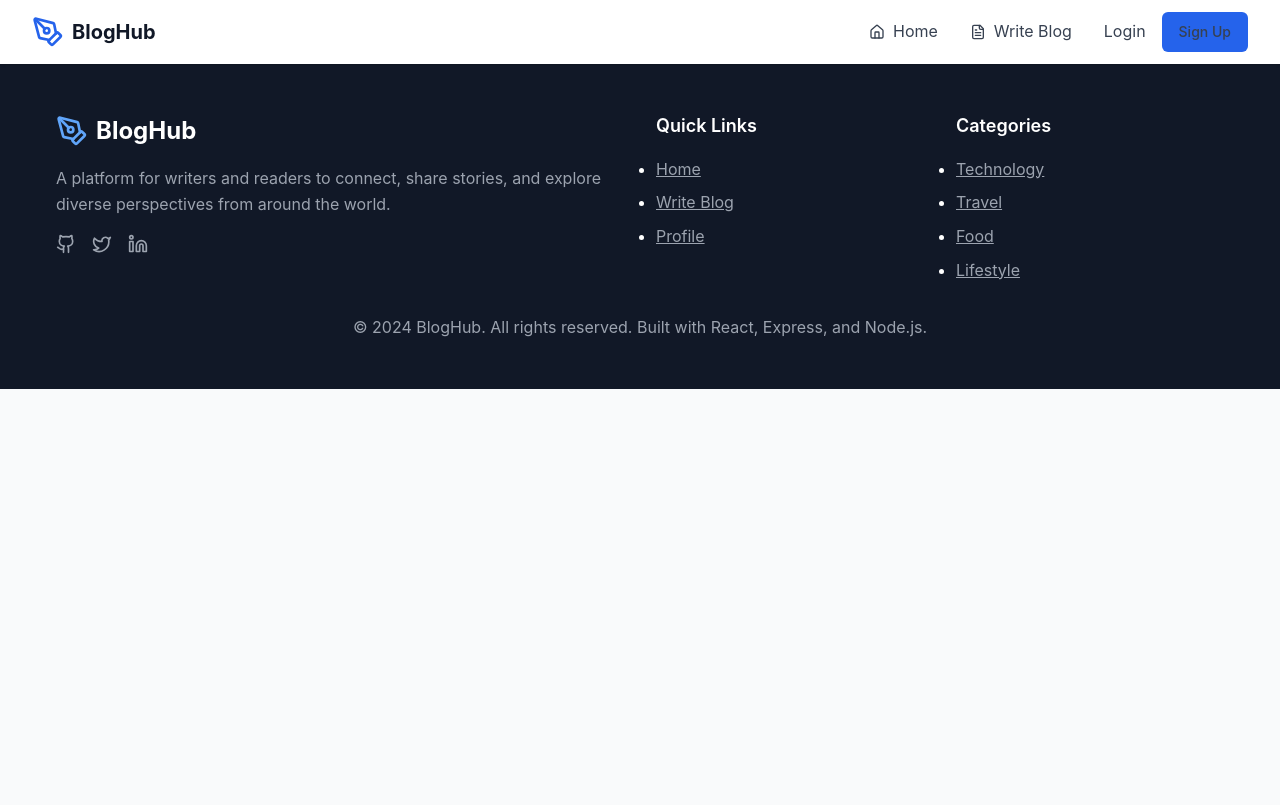
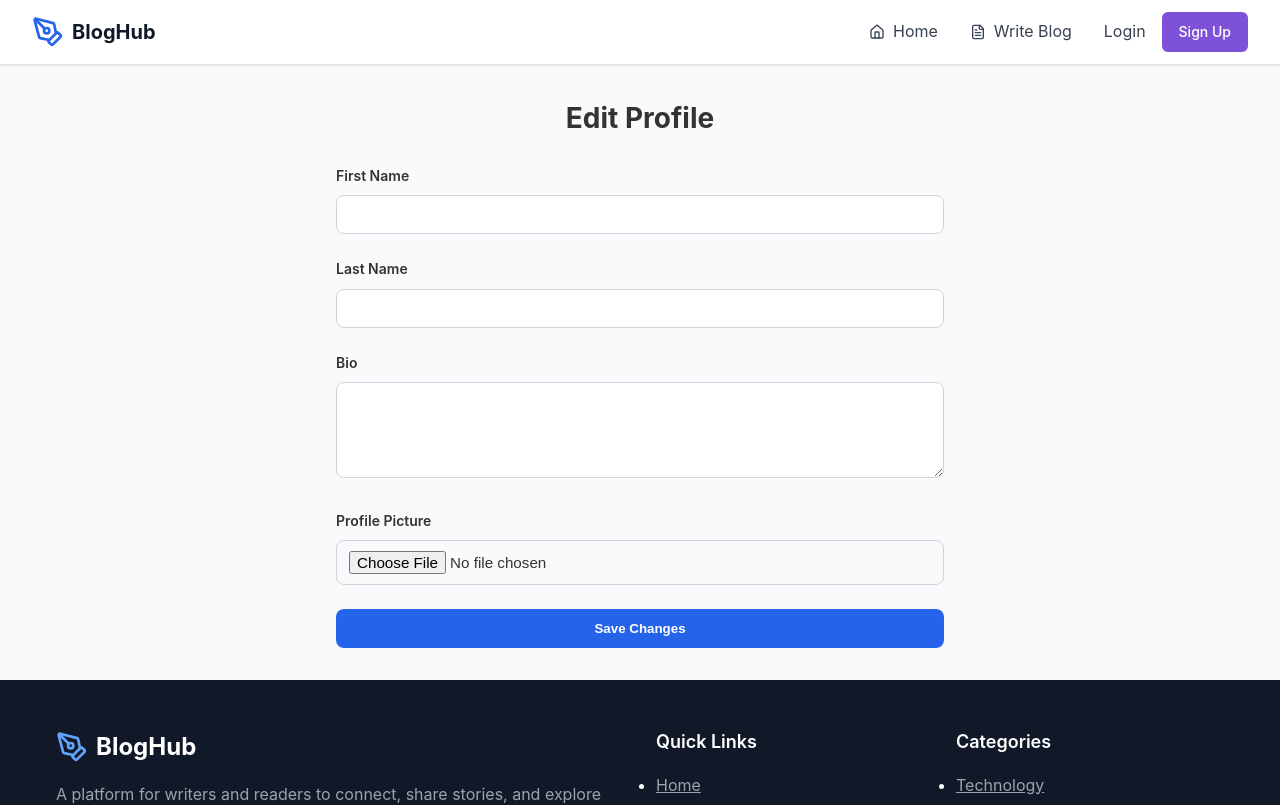
Before and after one commit to Kartik-Acer/Blogging_Platform, a React (Create React App) app in the folder frontend/: page /EditProfile in a window 1280 px wide. Shown: the top 805 px of the page. Built offline with nearby package versions, Linux system fonts and the light colour scheme; no server answers.

Commit message:
added editProfile funtionality

```diff
--- a/frontend/src/App.js
+++ b/frontend/src/App.js
@@ -10,6 +10,7 @@ import CreateBlog from "./pages/CreateBlog"
 import EditBlog from "./pages/EditBlog"
 import BlogDetail from "./pages/BlogDetail"
 import AdminDashboard from "./pages/AdminDashboard"
+import EditProfile from "./pages/EditProfile"
 import './App.css';
 
 
@@ -34,6 +35,7 @@ function App() {
               <Route path="/register" element={<Register/>}/>
               <Route path="/login" element={<Login/>}/>
               <Route path="/profile" element={<Profile/>}/>
+              <Route path="/EditProfile" element={<EditProfile/>}/>
               <Route path="/blog/:id" element={<BlogDetail />} />
               <Route path="/create-blog" element={<CreateBlog />} />
               <Route path="/edit-blog/:id" element={<EditBlog />} />
--- a/frontend/src/component/Navbar.js
+++ b/frontend/src/component/Navbar.js
@@ -112,7 +112,7 @@ const Navbar = () => {
                 <Link to="/login" className="text-gray-700 hover:text-blue-600 transition-colors">
                   Login
                 </Link>
-                <Link to="/register" className="btn btn-primary">
+                <Link to="/register" className="btn btn-SignUp">
                   Sign Up
                 </Link>
               </div>
@@ -153,14 +153,17 @@ const Navbar = () => {
                 <span>Write Blog</span>
               </Link>
 
+              { isAmin ? (
               <Link
-                to="/admin"
+                to="/adminDashboard"
                 className="flex items-center space-x-2 px-3 py-2 text-gray-700 hover:text-blue-600"
                 onClick={() => setIsMenuOpen(false)}
               >
                 <BarChart3 className="h-4 w-4" />
                 <span>Analytics</span>
-              </Link>
+              </Link> ) : (
+                 <></>
+              )}
 
               {/* Mobile Authentication Section */}
               {isAuthenticated ? (
--- /dev/null
+++ b/frontend/src/pages/EditProfile.js
@@ -0,0 +1,147 @@
+"use client"
+
+import { useState, useEffect } from "react"
+import { useNavigate } from "react-router-dom"
+import { getProfile, updateProfile } from "../services/api"
+import "../styles/EditProfile.css"
+
+const EditProfile = () => {
+  const navigate = useNavigate()
+  const [formData, setFormData] = useState({
+    firstName: "",
+    lastName: "",
+    bio: "",
+    avatar: ""
+  })
+  const [loading, setLoading] = useState(false)
+  const [avtarFile, setAvtarFile] = useState(null)
+
+  useEffect(() => {
+    getProfile()
+      .then((res) => {
+        const user = res.data
+        setFormData({
+          firstName: user.firstName || "",
+          lastName: user.lastName || "",
+          bio: user.bio || "",
+          avatar: user.avatar || ""
+        })
+      })
+      .catch((err) => console.error("Error fetching profile", err))
+  }, [])
+
+  const handleChange = (e) => {
+    setFormData({ ...formData, [e.target.name]: e.target.value })
+  }
+
+  const handleImageUpload = (e) => {
+    const file = e.target.files[0]
+    if (file) {
+      setAvtarFile(file)
+      setFormData({ ...formData, avatar: URL.createObjectURL(file) })
+    }
+  }
+
+  const handleSubmit = async (e) => {
+    e.preventDefault()
+    setLoading(true)
+    try {
+      const data = new FormData()
+      data.append("firstName", formData.firstName)
+      data.append("lastName", formData.lastName)
+      data.append("bio", formData.bio)
+      if (avtarFile) data.append("avatar", avtarFile)
+
+      await updateProfile(data, {
+        headers: {
+          "Content-Type": "multipart/form-data",
+        },
+      })
+
+      navigate("/profile")
+    } catch (err) {
+      console.error("Error updating profile", err)
+    } finally {
+      setLoading(false)
+    }
+  }
+
+   return (
+    <div className="edit-profile-container">
+      <h2 className="edit-profile-header">Edit Profile</h2>
+      <form onSubmit={handleSubmit} className="edit-profile-form">
+
+        {/* First Name */}
+        <div className="edit-profile-field">
+          <label>First Name</label>
+          <input
+            type="text"
+            name="firstName"
+            value={formData.firstName}
+            onChange={handleChange}
+            className="edit-profile-input"
+            required
+          />
+        </div>
+
+        {/* Last Name */}
+        <div className="edit-profile-field">
+          <label>Last Name</label>
+          <input
+            type="text"
+            name="lastName"
+            value={formData.lastName}
+            onChange={handleChange}
+            className="edit-profile-input"
+            required
+          />
+        </div>
+
+        {/* Bio */}
+        <div className="edit-profile-field">
+          <label>Bio</label>
+          <textarea
+            name="bio"
+            value={formData.bio}
+            onChange={handleChange}
+            rows="4"
+            className="edit-profile-textarea"
+            maxLength="500"
+          ></textarea>
+        </div>
+
+        {/* Avatar */}
+        <div className="edit-profile-field">
+          <label>Profile Picture</label>
+          {formData.avatar && (
+            <img
+              src={formData.avatar}
+              alt="Profile"
+              className="edit-profile-avatar-preview"
+            />
+          )}
+          <input
+            type="file"
+            accept="image/*"
+            onChange={handleImageUpload}
+            className="edit-profile-input"
+          />
+        </div>
+
+        {/* Submit */}
+        <div>
+          <button
+            type="submit"
+            disabled={loading}
+            className="edit-profile-submit"
+          >
+            {loading ? "Saving..." : "Save Changes"}
+          </button>
+        </div>
+
+      </form>
+    </div>
+  )
+}
+
+export default EditProfile
--- a/frontend/src/pages/Profile.js
+++ b/frontend/src/pages/Profile.js
@@ -65,9 +65,18 @@ const Profile = () => {
             <div className="flex items-start justify-between">
               <div className="flex items-start space-x-6">
                 <div className="w-24 h-24 bg-blue-100 rounded-full flex items-center justify-center">
-                  <User style={{ width: "3rem", height: "3rem" }} className="text-blue-600" />
+                  {user.avatar && (
+                    <img
+                      src={user.avatar || "/placeholder.svg"}
+                      alt="Profile"
+                      className="text-blue-600"
+                      style={{ width: "7rem", height: "8rem", borderRadius: "20px" }}
+                    />
+                  )}
+                  {/* {<User style={{ width: "5rem", height: "3rem" }} className="text-blue-600" />} */}
                 </div>
-                <div>
+
+                <div style={{paddingLeft:"10px"}}>
                   <h1 className="text-3xl font-bold mb-2">
                     {user.firstName} {user.lastName}
                   </h1>
@@ -85,8 +94,10 @@ const Profile = () => {
                 </div>
               </div>
               <button className="btn btn-secondary">
-                <Edit style={{ width: "1rem", height: "1rem", marginRight: "0.5rem" }} />
-                Edit Profile
+                <Link to="/EditProfile" className="btn btn-secondary">
+                 <Edit style={{ width: "1rem", height: "1rem", marginRight: "0.5rem" }} />
+                  Edit Profile
+                </Link>
               </button>
             </div>
           </div>
@@ -124,24 +135,24 @@ const Profile = () => {
             <div className="flex space-x-8">
               <button
                 onClick={() => setActiveTab("blogs")}
-                className={`pb-2 border-b-2 font-medium ${
+                className={`pb-3 font-medium ${
                   activeTab === "blogs"
-                    ? "border-blue-600 text-blue-600"
+                    ? "text-white bg-blue-600 rounded-lg active border-transparent"
                     : "border-transparent text-gray-600 hover:text-gray-900"
                 }`}
               >
                 My Blogs
               </button>
-              <button
+              {/* <button
                 onClick={() => setActiveTab("drafts")}
                 className={`pb-2 border-b-2 font-medium ${
                   activeTab === "drafts"
-                    ? "border-blue-600 text-blue-600"
+                    ? "text-white bg-blue-600 rounded-lg active border-transparent"
                     : "border-transparent text-gray-600 hover:text-gray-900"
                 }`}
               >
                 Drafts
-              </button>
+              </button> */}
             </div>
           </div>
 
--- a/frontend/src/services/api.js
+++ b/frontend/src/services/api.js
@@ -44,3 +44,5 @@ export const commentblog = (id, data) => API.post(`/blogs/${id}/comments`, data)
 export const deleteblog = (id) => API.delete(`/blogs/${id}`)
 
 export const deleteblogByAmin  = (blogId) => API.delete(`/admin/blogs/${blogId}`)
+
+export const updateProfile = (data) => API.put("/user/profile", data);
--- /dev/null
+++ b/frontend/src/styles/EditProfile.css
@@ -0,0 +1,78 @@
+/* Edit Profile page styles */
+.edit-profile-container {
+  max-width: 40rem;
+  margin: 0 auto;
+  padding: 2rem 1rem;
+}
+
+.edit-profile-header {
+  font-size: 1.75rem;
+  font-weight: 700;
+  margin-bottom: 1.5rem;
+  text-align: center;
+}
+
+.edit-profile-form {
+  display: flex;
+  flex-direction: column;
+  gap: 1.5rem;
+}
+
+.edit-profile-field label {
+  display: block;
+  font-size: 0.875rem;
+  font-weight: 600;
+  margin-bottom: 0.5rem;
+}
+
+.edit-profile-input,
+.edit-profile-textarea {
+  width: 100%;
+  border: 1px solid #d1d5db;
+  border-radius: 0.5rem;
+  padding: 0.625rem 0.75rem;
+  font-size: 0.95rem;
+  outline: none;
+  transition: border-color 0.15s ease-in-out, box-shadow 0.15s ease-in-out;
+}
+
+.edit-profile-input:focus,
+.edit-profile-textarea:focus {
+  border-color: #2563eb;
+  box-shadow: 0 0 0 2px rgba(37, 99, 235, 0.25);
+}
+
+.edit-profile-textarea {
+  resize: vertical;
+  min-height: 6rem;
+}
+
+.edit-profile-avatar-preview {
+  width: 7rem;
+  height: 8rem;
+  object-fit: cover;
+  border-radius: 1rem;
+  margin-bottom: 0.75rem;
+  border: 2px solid #e5e7eb;
+}
+
+.edit-profile-submit {
+  width: 100%;
+  background-color: #2563eb;
+  color: white;
+  font-weight: 600;
+  padding: 0.75rem;
+  border: none;
+  border-radius: 0.5rem;
+  cursor: pointer;
+  transition: background-color 0.15s ease-in-out;
+}
+
+.edit-profile-submit:hover {
+  background-color: #1e4ed8;
+}
+
+.edit-profile-submit:disabled {
+  opacity: 0.6;
+  cursor: not-allowed;
+}
--- a/frontend/src/styles/Navbar.css
+++ b/frontend/src/styles/Navbar.css
@@ -158,3 +158,14 @@
     padding: 0 2rem;
   }
 }
+
+.navbar-nav .btn-SignUp{
+  background-color: #612dd1d1;
+  color: rgb(255, 255, 255);
+}
+
+.navbar-nav .btn-SignUp:hover{
+  color: rgb(255, 255, 255);
+  background-color: #6639c6d1;
+  box-shadow: 0 0 20px rgba(34, 77, 170, 0.8);
+}
```
